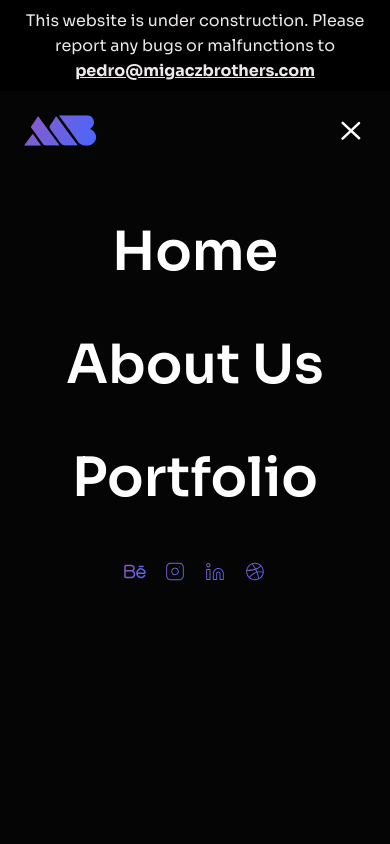
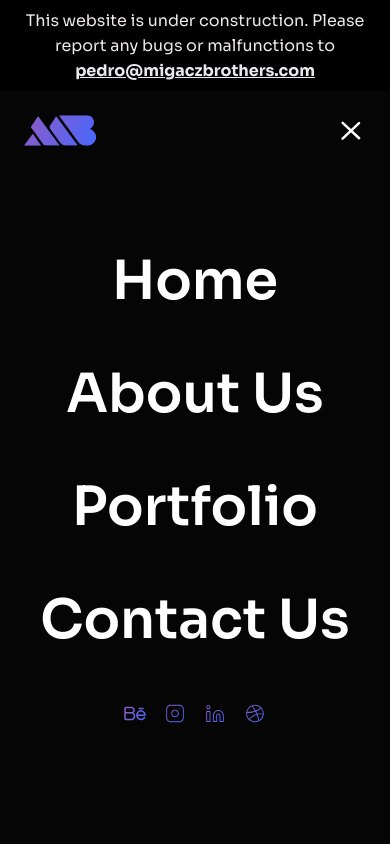
Before and after one commit to Migacz-Brothers/migacz-brothers, a Next.js app: page / in a window 390 px wide. Both pictures are taken after a click on the button 351 px from the left and 130 px from the top of the page. Shown: the top 844 px of the page. Built offline with nearby package versions, Linux system fonts and the light colour scheme.

Commit message:
Update Navbar

```diff
--- a/components/Navbar/Navbar.tsx
+++ b/components/Navbar/Navbar.tsx
@@ -85,7 +85,7 @@ export default function Navbar() {
       <AnimatePresence>
         {mobileOpen ? (
           <motion.div
-            className='fixed h-full w-full top-0 left-0 text-center bg-[#050505] flex flex-col z-50 justify-center md:hidden'
+            className='fixed h-full w-full top-0 left-0 text-center bg-[#050505] flex flex-col z-50 justify-center md:hidden pt-[170px]'
             initial={{
               opacity: 0,
             }}
@@ -112,6 +112,9 @@ export default function Navbar() {
                 delay={0.3}
               >
                 Portfolio
+              </NavMobileLink>
+              <NavMobileLink href='#contact' onClick={closeNavbar} delay={0.3}>
+                Contact Us
               </NavMobileLink>
               <li>
                 <ul className='flex justify-center items-center'>
```
